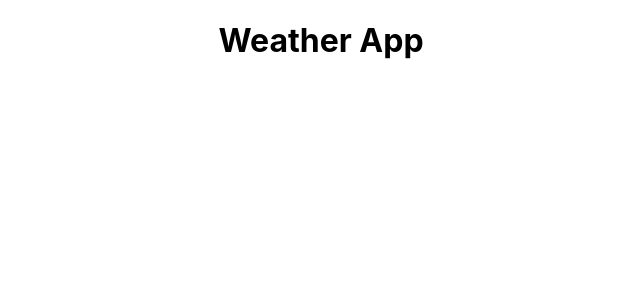
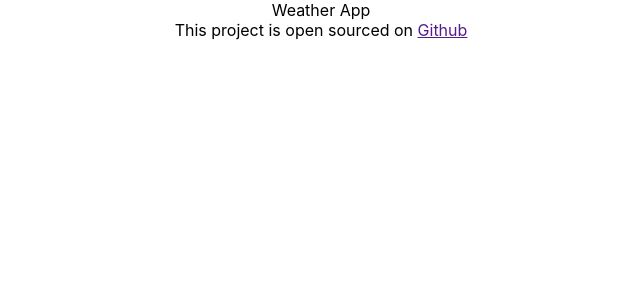
Before and after one commit to kldieselberg/week-6-react-homework, a React (Create React App) app: page / in a window 1280 px wide. Shown: the top 300 px of the page, without its empty margins (319-959 px from the left). Built offline with nearby package versions, Linux system fonts and the light colour scheme.

Commit message:
added footer

```diff
--- a/src/App.js
+++ b/src/App.js
@@ -3,7 +3,10 @@ import "./App.css";
 export default function App() {
   return (
     <div className="App">
-      <h1>Weather App</h1>{" "}
+      Weather App
+      <footer>
+        This project is open sourced on <a href="">Github</a>{" "}
+      </footer>
     </div>
   );
 }
```
